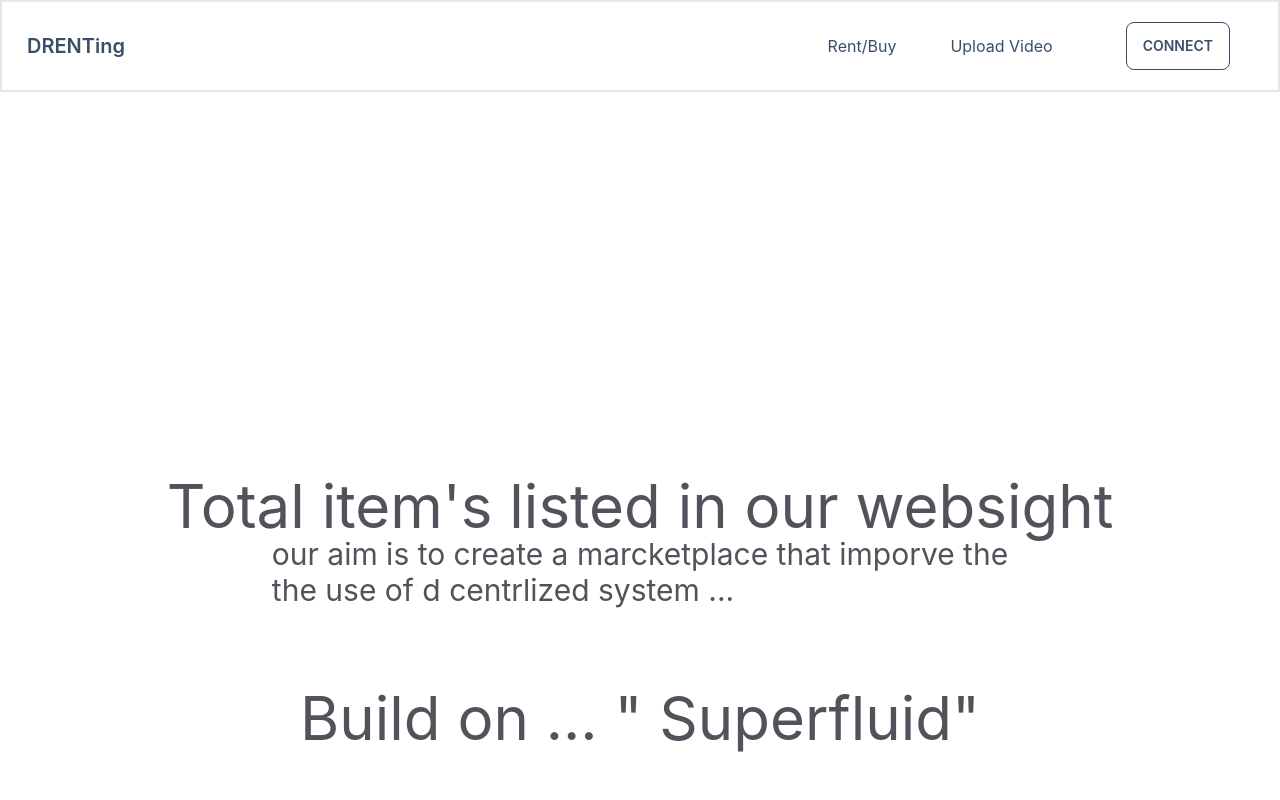
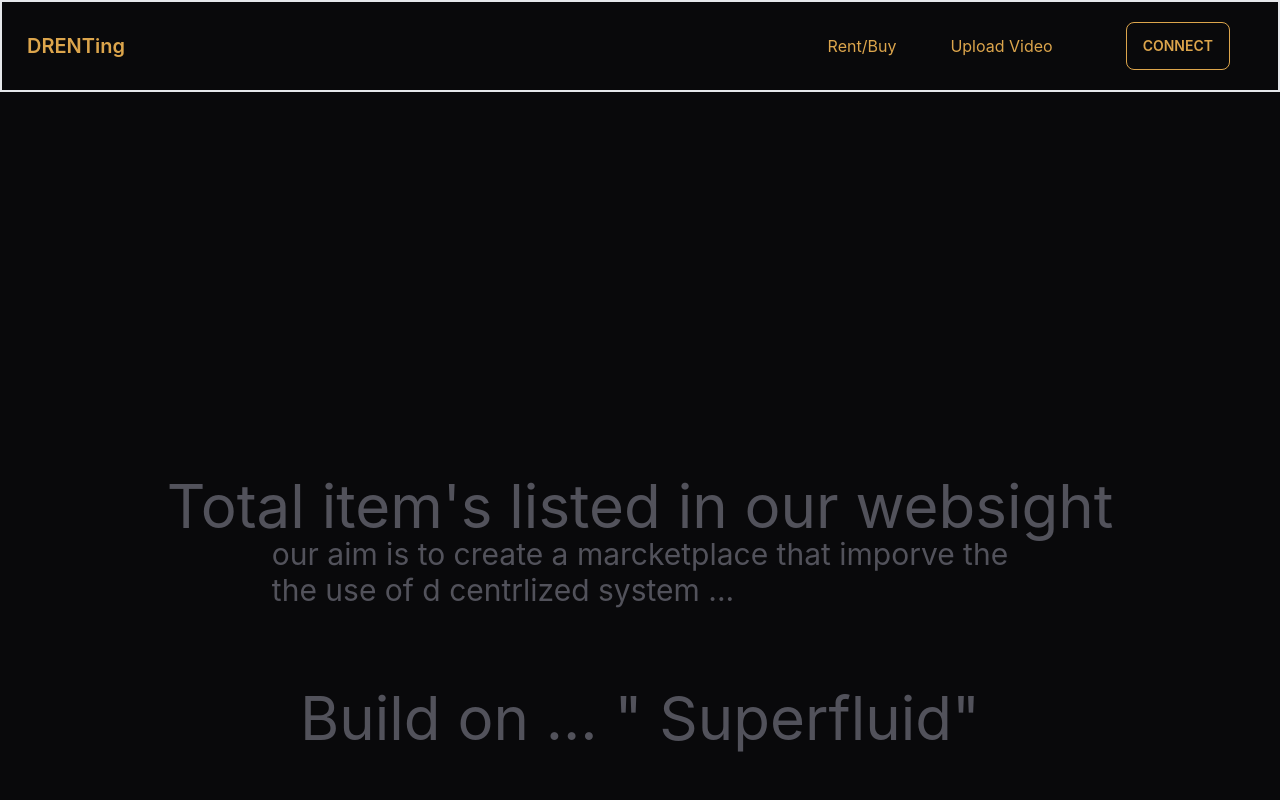
Before and after one commit to Trymbakmahant/DRENTing, a React (Create React App) app in the folder client/: page / in a window 1280 px wide. Shown: the top 800 px of the page. Built offline with nearby package versions, Linux system fonts and the light colour scheme.

Commit message:
Update tailwind.config.js

```diff
--- a/client/tailwind.config.js
+++ b/client/tailwind.config.js
@@ -6,6 +6,6 @@ module.exports = {
   },
   plugins: [require("daisyui")],
   daisyui: {
-    themes: ["winter"],
+    themes: ["luxury"],
   },
 };
```
